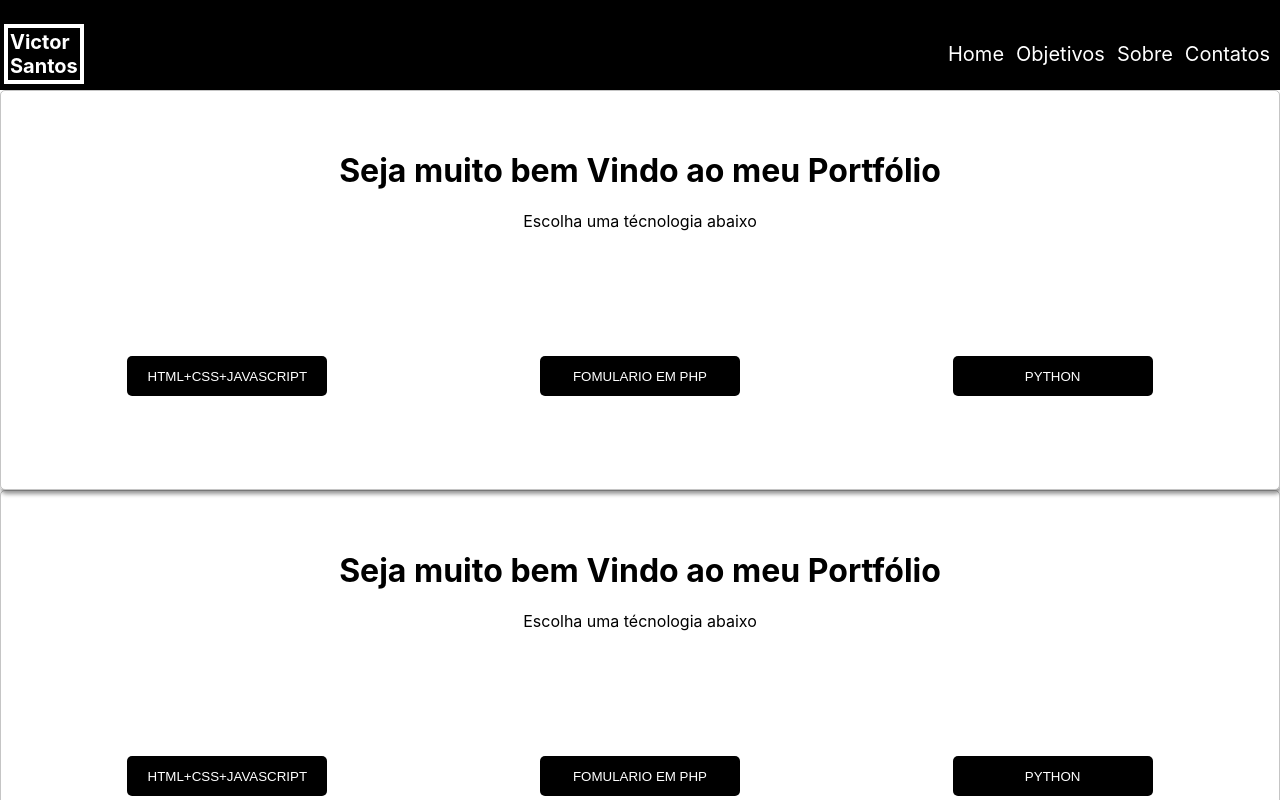
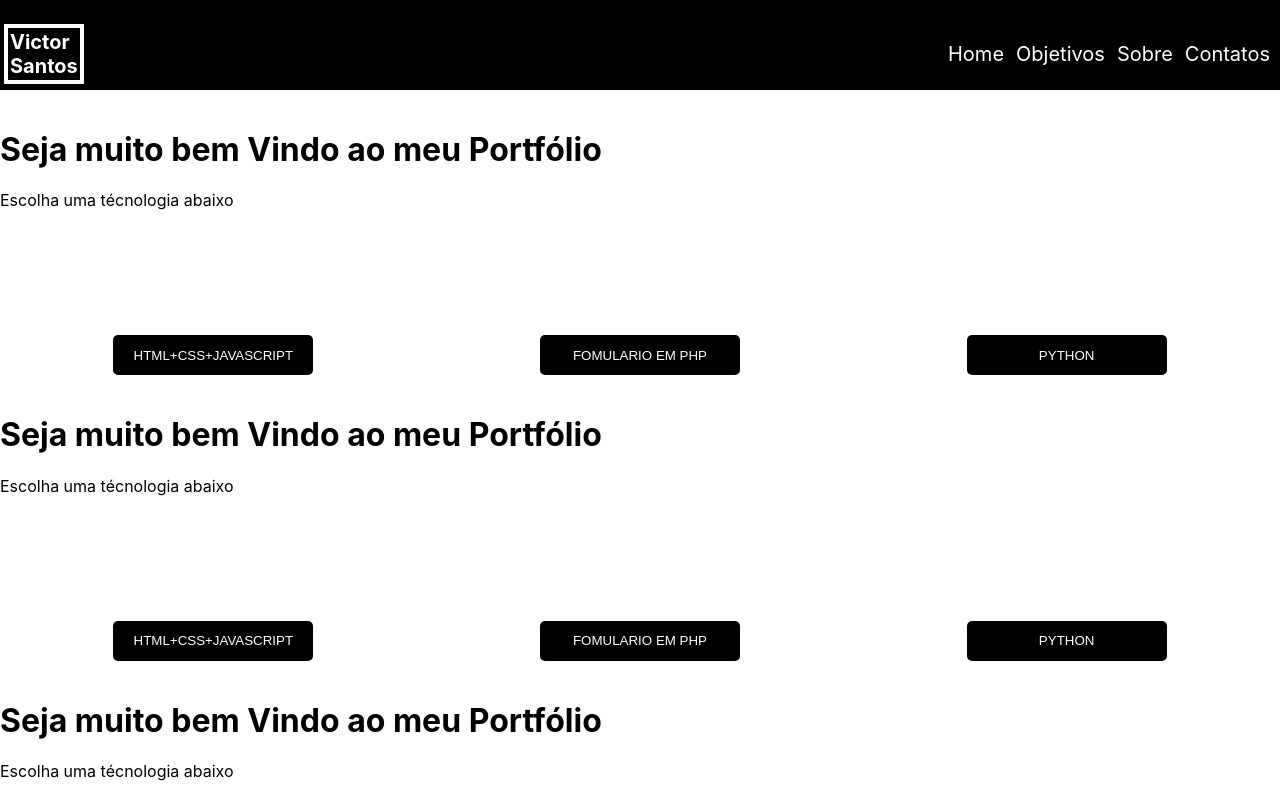
Before and after one commit to victorwsantos/react-page, a React (Create React App) app: page /Sobre in a window 1280 px wide. Shown: the top 800 px of the page. Built offline with nearby package versions, Linux system fonts and the light colour scheme.

Commit message:
Simple Ajusts

```diff
--- a/src/App.css
+++ b/src/App.css
@@ -5,13 +5,6 @@
 body{
   margin: none;
 
-}
-.pg-completa{
-  display: flex;
-  flex-direction: column;
-  justify-content: space-between;
-  align-items: center;
-  width: 100%;
 }
 
 .topo{
@@ -57,18 +50,7 @@ body{
   padding: 2px;
 
 }
-.conteudo-pg{
-  height: 400px;
-  padding: 20px;
-  margin: auto;
-  border: solid 1px rgba(0, 0, 0, 0.226);
-  border-radius: 5px;
-  text-align: center;
-  flex-grow: 1;
-  transition: 0.6s;
-  box-shadow: 1px 4px 4px rgba(0, 0, 0, 0.418);
-  flex-wrap: wrap;
-}
+
 .conteudo-pg h1{
   margin-top: 40px;
 }
@@ -135,8 +117,7 @@ transition: 0.6s;
 #paginaObjetivos{
   display: flex;
     flex-direction: column;
-
-    height: 100vh;
+    justify-content: space-between
 }
 .sonhos{
   margin-top: 40px;
@@ -146,9 +127,8 @@ transition: 0.6s;
   background-color: rgba(0, 0, 0, 0.747);
   color: white;
   height: 400px;
-  padding: 9px;
-
-
+  margin-top: 10px;
+  padding: 10px;
 }
 .flashsHome{
   display: flex;
@@ -156,6 +136,8 @@ transition: 0.6s;
   width: 98%;
   margin: 20px auto;
   flex-wrap: wrap;
+  border-top: 10px;
+
 }
 @media (max-width: 700px){
   .botoes-pg-index{
--- a/src/componentes/FlashCards/index.js
+++ b/src/componentes/FlashCards/index.js
@@ -1,6 +1,8 @@
 import React from "react";
 
 export default function FlashCards(props){
+    const card = document.getElementsByClassName('flashCards')
+
     return(
         <div className='flashCards'>
             <h2>{props.titulo}</h2>
--- a/src/componentes/Home/index.js
+++ b/src/componentes/Home/index.js
@@ -5,6 +5,7 @@ import FlashCards from "../FlashCards";
 
 
 function Home() {
+
   return (
     <div className='pg-completa'>
       <Header />
@@ -28,10 +29,16 @@ function Home() {
                 <FlashCards titulo='Projeto Feito para Stefanini' descricao='Controle de ativos de técnologia'/>
                 <FlashCards titulo='Curiosidades do mundo do Jiu-Jitsu' descricao='Blog Pessoal'/>
                 <FlashCards titulo='Web Site totalmente Responsivo' descricao='Loja de Suplementos'/>
+
               </div>
+             <div>
+             <Footer/>
+             </div>
+
       </div>
-      <Footer/>
+
     </div>
+
   );
 }
 export default Home;
```
